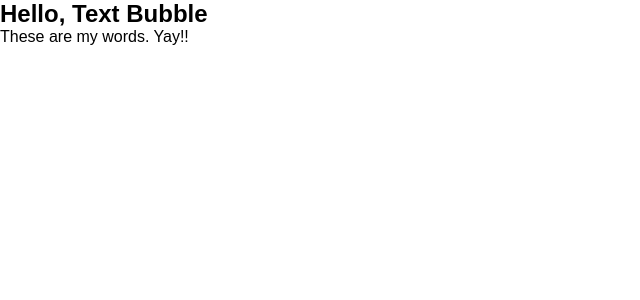
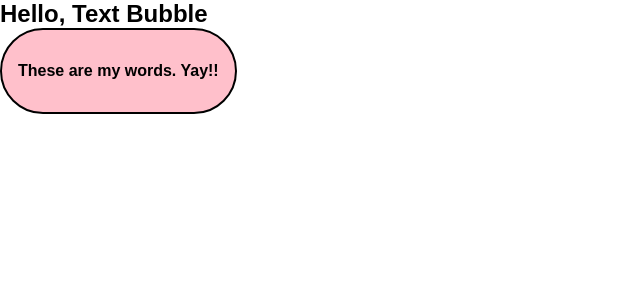
Before and after one commit to franco-ortega/texty, a Next.js app: page / in a window 1280 px wide. Shown: the top 300 px of the page, without its empty margins (0-640 px from the left). Built offline with nearby package versions, Linux system fonts and the light colour scheme.

Commit message:
add initial styles to shape TextBubble with black border and pink background

```diff
--- a/app/components/textBubble/TextBubble.jsx
+++ b/app/components/textBubble/TextBubble.jsx
@@ -1,3 +1,5 @@
+import styles from './TextBubble.module.css';
+
 export default function TextBubble() {
-	return <div>These are my words. Yay!!</div>;
+	return <div className={styles.TextBubble}>These are my words. Yay!!</div>;
 }
--- /dev/null
+++ b/app/components/textBubble/TextBubble.module.css
@@ -0,0 +1,14 @@
+.TextBubble {
+	background-color: pink;
+
+	border: 2px solid black;
+	border-radius: 50px;
+
+	width: fit-content;
+	max-width: 15rem;
+
+	padding: 2rem 1rem;
+
+	font-weight: 600;
+	text-align: center;
+}
```
